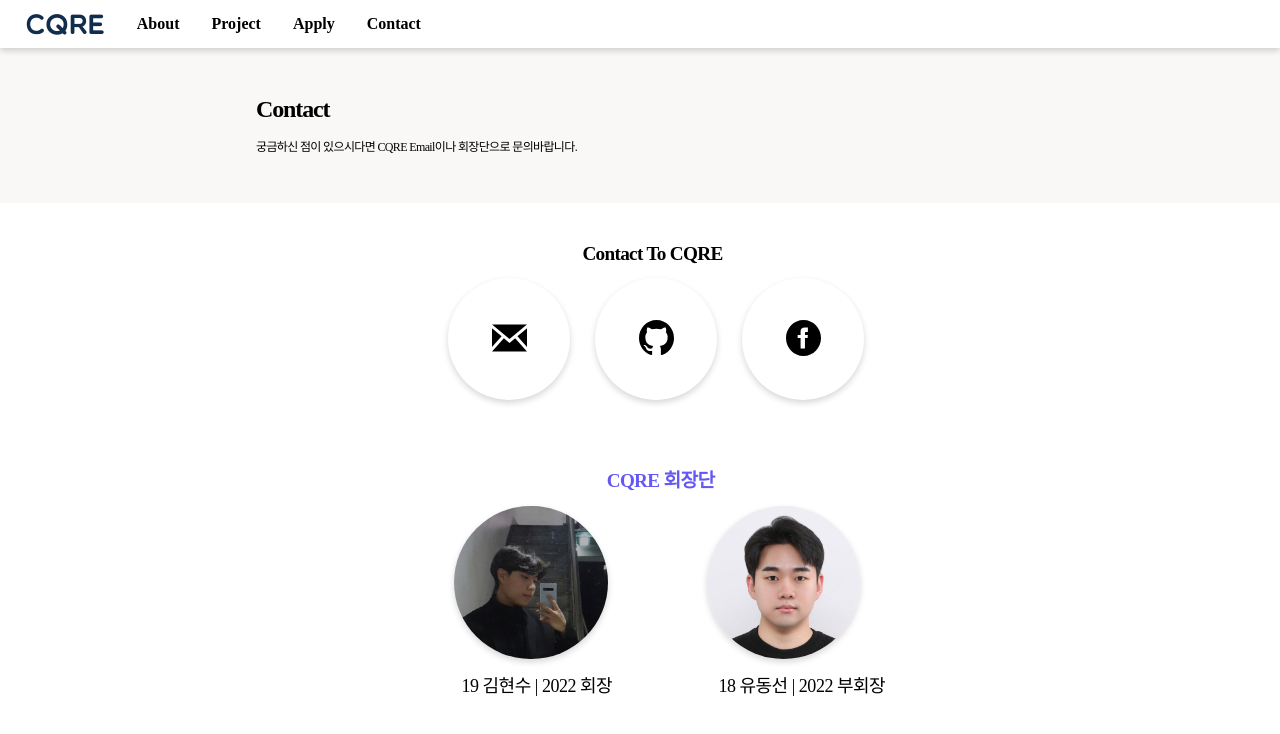
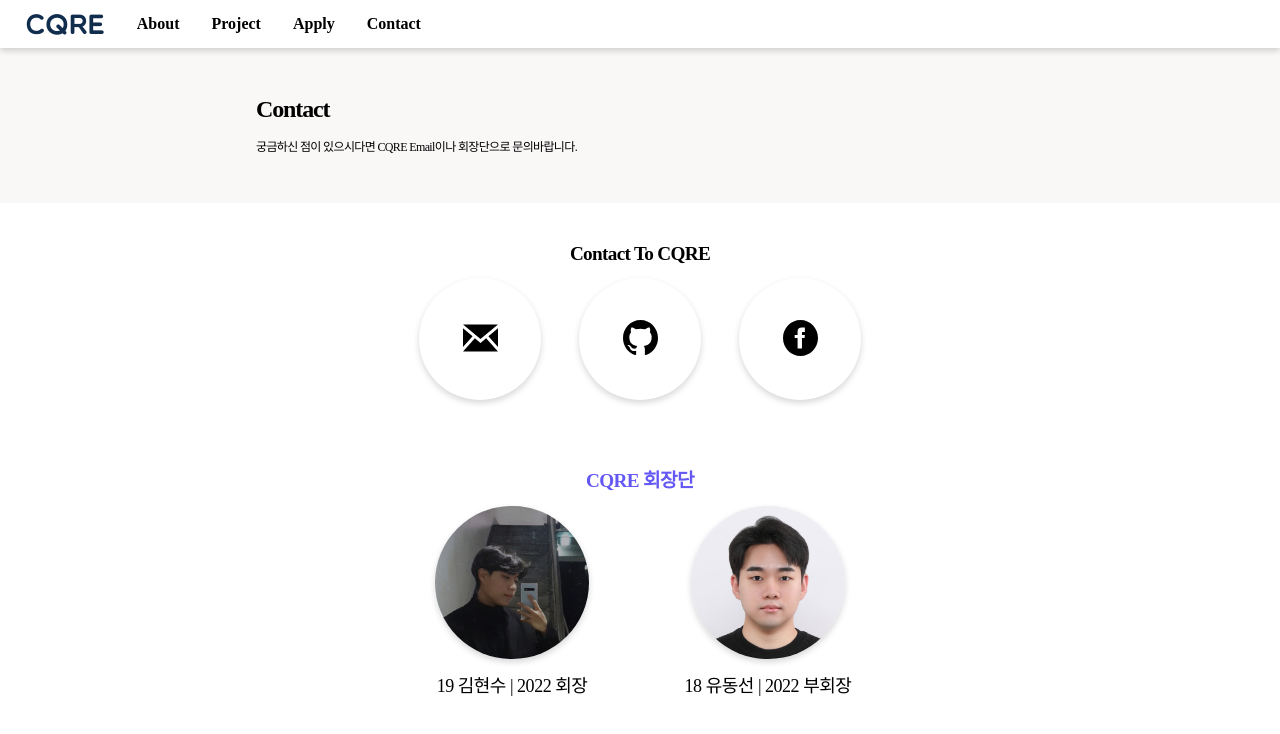
Before and after one commit to Lazyboness/cqre-client, a React (Create React App) app: page /contact in a window 1280 px wide. Shown: the top 734 px of the page. Built offline with nearby package versions, Linux system fonts and the light colour scheme; a web font is replaced by a local one.

Commit message:
contact UI 수정

```diff
--- a/src/App.css
+++ b/src/App.css
@@ -29,3 +29,7 @@
   font-weight: 800;
   font-style: normal;
 }
+
+body{
+  overflow-x: hidden;
+}
--- a/src/pages/ContactPage.jsx
+++ b/src/pages/ContactPage.jsx
@@ -40,14 +40,30 @@ export default function ContactPage() {
       <BoardSection>
         <BoardTitle>CQRE 회장단</BoardTitle>
       </BoardSection>
-      <ImgSection>
+
+      <ProfileContainer>
+        <ProfileContent>
+          <ImgSection>
+           <KhsooImg src={khsoo} alt="khsoo" />
+          </ImgSection>
+          <BoardLeftName>19 김현수 | 2022 회장</BoardLeftName>
+        </ProfileContent>
+        <ProfileContent>
+          <ImgSection>
+          <DsyooImg src={dsyou} alt="dsyou" />
+          </ImgSection>
+          <BoardRightName>18 유동선 | 2022 부회장</BoardRightName>
+        </ProfileContent>
+      </ProfileContainer>
+
+      {/* <ImgSection>
         <KhsooImg src={khsoo} alt="khsoo" />
         <DsyooImg src={dsyou} alt="dsyou" />
       </ImgSection>
       <BoardNameSection>
         <BoardLeftName>19 김현수 | 2022 회장</BoardLeftName>
         <BoardRightName>18 유동선 | 2022 부회장</BoardRightName>
-      </BoardNameSection>
+      </BoardNameSection> */}
       {/* <div style={{ display: "flex" }}>
         <BoardExplainSection>
           <BoardLeftExplain>
@@ -60,9 +76,28 @@ export default function ContactPage() {
           </BoardRightExplain>
         </BoardExplainSection>
       </div> */}
+      <Space />
     </>
   );
 }
+
+const Space = styled.div`
+margin-bottom:100px;
+`
+
+const ProfileContainer = styled.div`
+display: grid;
+grid-template-columns: 1fr 1fr;
+margin: 0 auto;
+width: 40%;
+justify-content:center;
+align-items:center;
+
+`
+
+const ProfileContent = styled.div`
+display:block;
+`
 
 const ContactSectionWrapper = styled.div`
   width: 100%;
@@ -108,10 +143,9 @@ const Explain = styled.h1`
 `;
 
 const ContactToCQRESection = styled.div`
-  padding-left: 20vw;
-  padding-right: 20vw;
   padding-top: 2.5rem;
   display: flex;
+  justify-content:center;
 `;
 
 const ContactToCQRESectionTitle = styled.h1`
@@ -124,21 +158,18 @@ const ContactToCQRESectionTitle = styled.h1`
   letter-spacing: -0.68px;
   text-align: center;
   margin-block-start: 0;
-  margin-left: 25.5vw;
   color: #000;
 `;
 
 const ContactSNSCircleSection = styled.div`
   padding-bottom: 0.5rem;
-  padding-left: 20vw;
-  padding-right: 20vw;
-  display: flex;
-  position: relative;
+  display: grid;
+  grid-template-columns: auto auto auto;
+  gap: 3%;
+  justify-content:center;
 `;
 
 const ContactSNSFirstCircle = styled.div`
-  margin-left: 15vw;
-  margin-right: 1vw;
   width: 9.5vw;
   height: 9.5vw;
   border-radius: 5vw;
@@ -147,8 +178,6 @@ const ContactSNSFirstCircle = styled.div`
 `;
 
 const ContactSNSCircle = styled.div`
-  margin-left: 1vw;
-  margin-right: 1vw;
   width: 9.5vw;
   height: 9.5vw;
   border-radius: 5vw;
@@ -165,10 +194,8 @@ const ContactSNSImage = styled.img`
 
 const BoardSection = styled.div`
   padding-top: 2.75rem;
-  padding-left: 22vw;
-  padding-right: 20vw;
-  text-align: center;
-  display: flex;
+  display:flex;
+  justify-content:center;
 `;
 
 const BoardTitle = styled.h1`
@@ -179,23 +206,21 @@ const BoardTitle = styled.h1`
   font-style: normal;
   line-height: normal;
   letter-spacing: -0.68px;
-  text-align: left;
-  margin-left: 25.4vw;
   color: #6458f5;
 `;
 
 const ImgSection = styled.div`
-  padding-left: 22vw;
-  padding-right: 20vw;
-  text-align: center;
   display: flex;
+  margin: 0 auto;
 `;
 
 const KhsooImg = styled.img`
   width: 12vw;
   height: 12vw;
   border-radius: 6vw;
-  margin-left: 13.5vw;
+  display:flex;
+  margin:0 auto;
+
   box-shadow: 0 3px 6px 0 rgba(0, 0, 0, 0.16);
 `;
 
@@ -203,8 +228,10 @@ const DsyooImg = styled.img`
   width: 12vw;
   height: 12vw;
   border-radius: 6vw;
-  margin-left: 7.7vw;
+  display:flex;
+  margin:0 auto;
   box-shadow: 0 3px 6px 0 rgba(0, 0, 0, 0.16);
+
 `;
 
 const BoardNameSection = styled.div`
@@ -221,12 +248,11 @@ const BoardLeftName = styled.h1`
   font-style: normal;
   line-height: normal;
   letter-spacing: -0.48px;
-  text-align: left;
+  text-align: center;
   color: #000;
-  margin-left: 14.05vw;
   @media screen and (max-width: 440px) {
     font-size: 9px;
-    margin-left: 10.05vw;
+    margin-left: 1.5vw;
   }
 `;
 
@@ -238,9 +264,8 @@ const BoardRightName = styled.h1`
   font-style: normal;
   line-height: normal;
   letter-spacing: -0.48px;
-  text-align: left;
+  text-align: center;
   color: #000;
-  margin-left: 8.3vw;
   @media screen and (max-width: 440px) {
     font-size: 9px;
     margin-left: 1.5vw;
```
Also changed, not shown: 1 other file (tests, documents, lock files or other folders).
